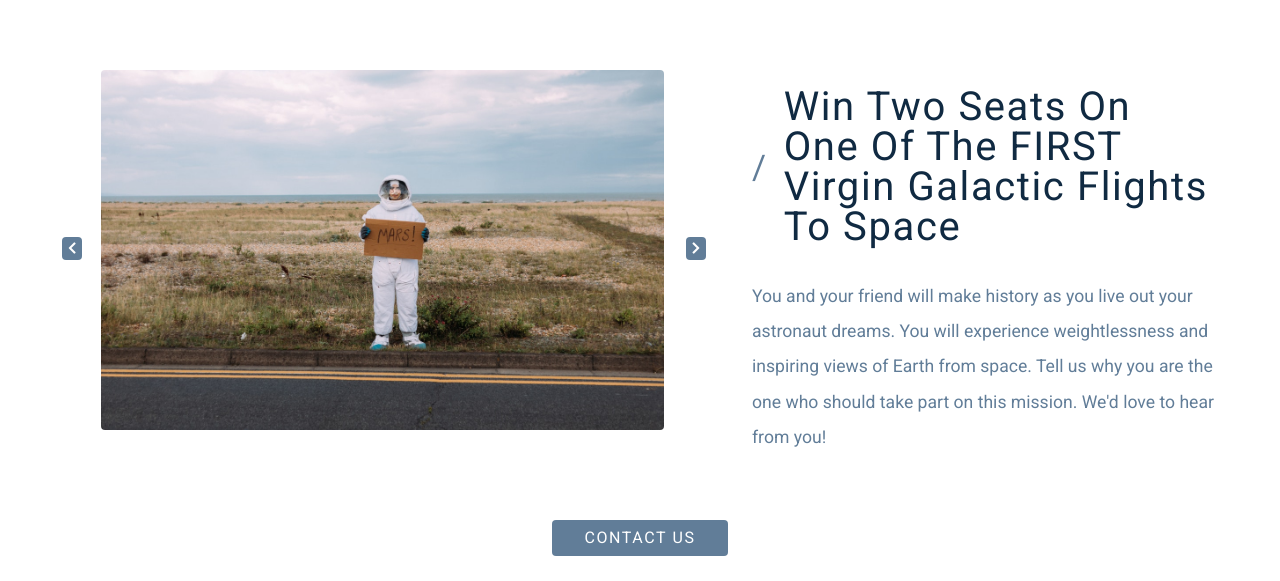
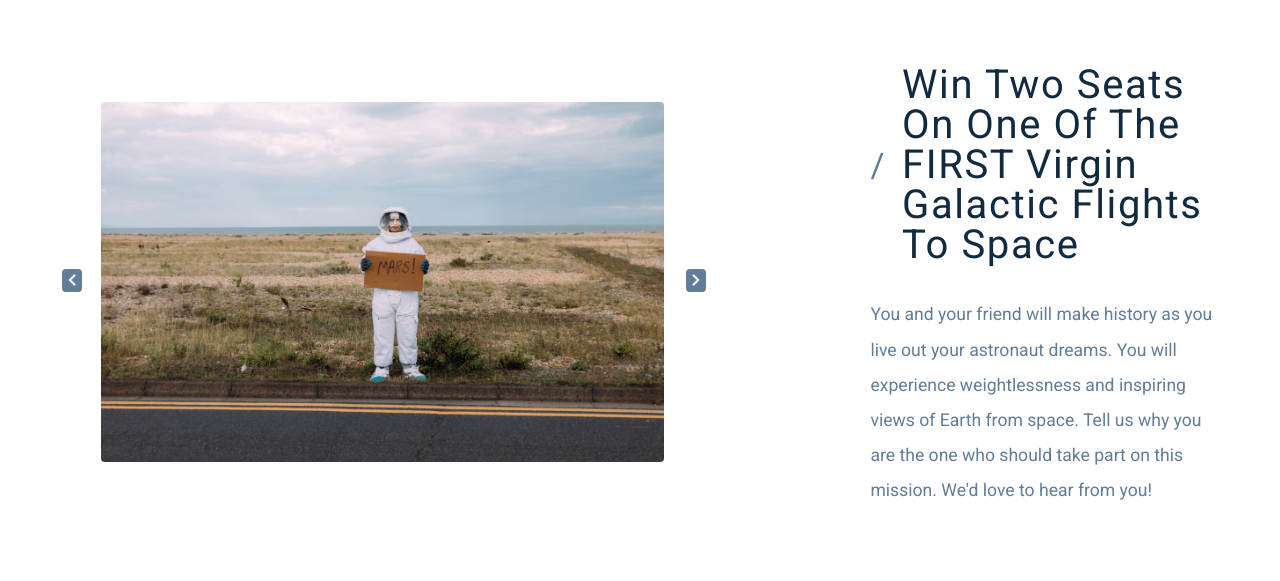
Before and after one commit to SvetlanaStoycheva/Vanilla-JS-online-store-travelling-company-Your-Seat-To-Space, a plain HTML site: page index.html in a window 1280 px wide. Shown: the part 1142-1723 px from the top of the page. Drawn offline with Linux system fonts and the light colour scheme; no server answers; a web font is replaced by a local one.

Commit message:
eighth commit

```diff
--- a/index.js
+++ b/index.js
@@ -12,6 +12,7 @@
 
 async function init() {
   const flights = await fetchFlights(allFlightsUrl);
+
   if (flights) {
     setupStore(flights);
     // console.log(store);
--- a/src/utils.js
+++ b/src/utils.js
@@ -1,5 +1,8 @@
 const apiInfo = 'http://localhost:3000';
-const allFlightsUrl = 'http://localhost:3000/flights';
+
+const allFlightsUrl =
+  'https://sweta-serverless-functions.netlify.app/api/2-basic-api';
+// const allFlightsUrl = 'http://localhost:3000/flights';
 const singleFlightUrl = 'http://localhost:3000/flights/';
 // const allProductsUrl = 'https://course-api.com/javascript-store-products';
 // temporary single product
--- a/styles.css
+++ b/styles.css
@@ -702,6 +702,11 @@
 Slider
 ===============
 */
+.win-container {
+  margin: 2rem auto;
+  display: grid;
+  /* gap: 1rem 2rem; */
+}
 .slider {
   position: relative;
   width: 90vw;
@@ -737,14 +742,13 @@
 }
 
 .win-info {
-  max-width: 80%;
+  max-width: 80vw;
   margin: 0 auto;
+  margin-bottom: 2rem;
 }
 @media screen and (min-width: 992px) {
   .win-container {
-    display: flex;
     grid-template-columns: 1.4fr 0.6fr;
-    column-gap: 3rem;
     align-items: center;
   }
   .slider {
```
